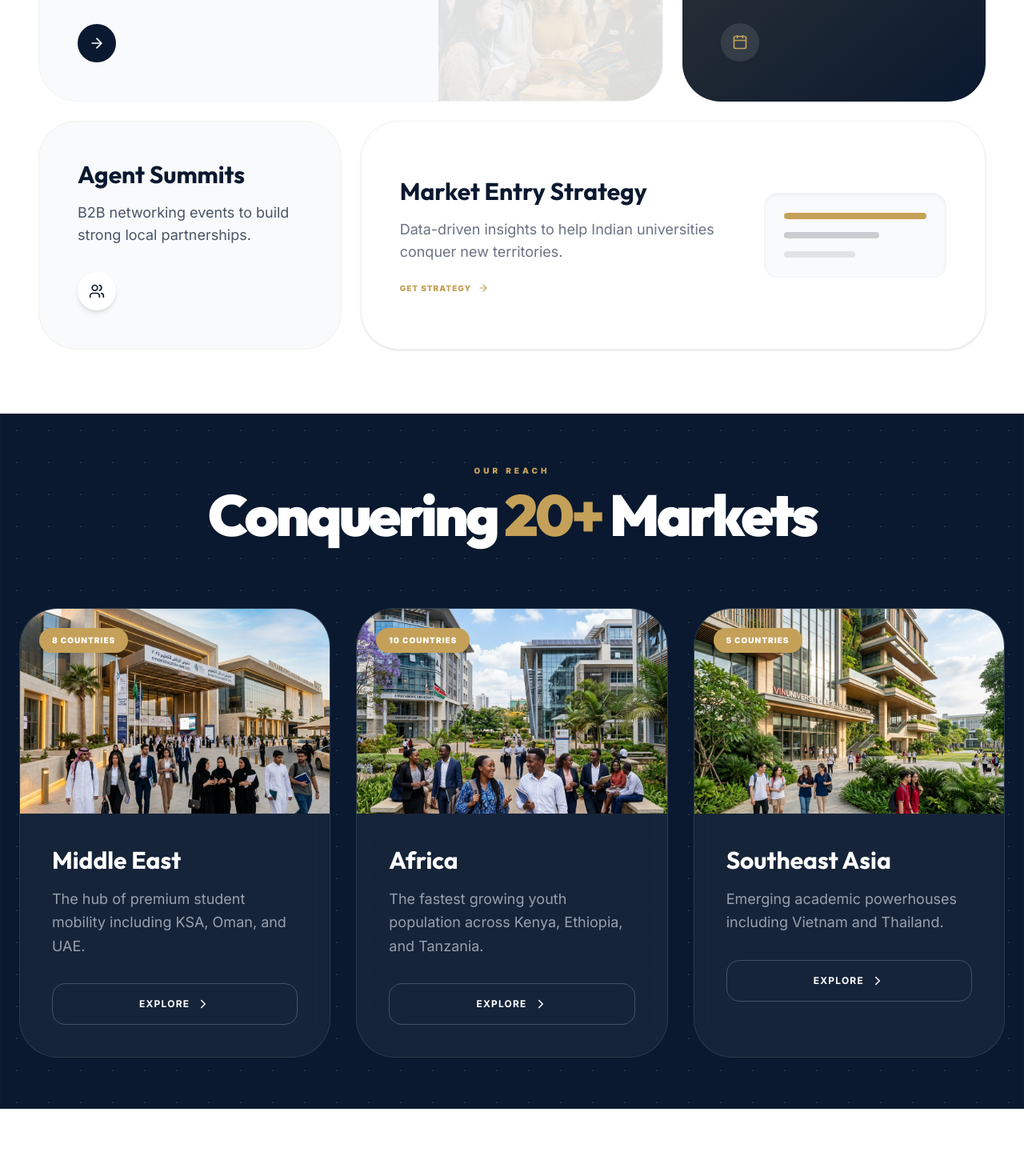
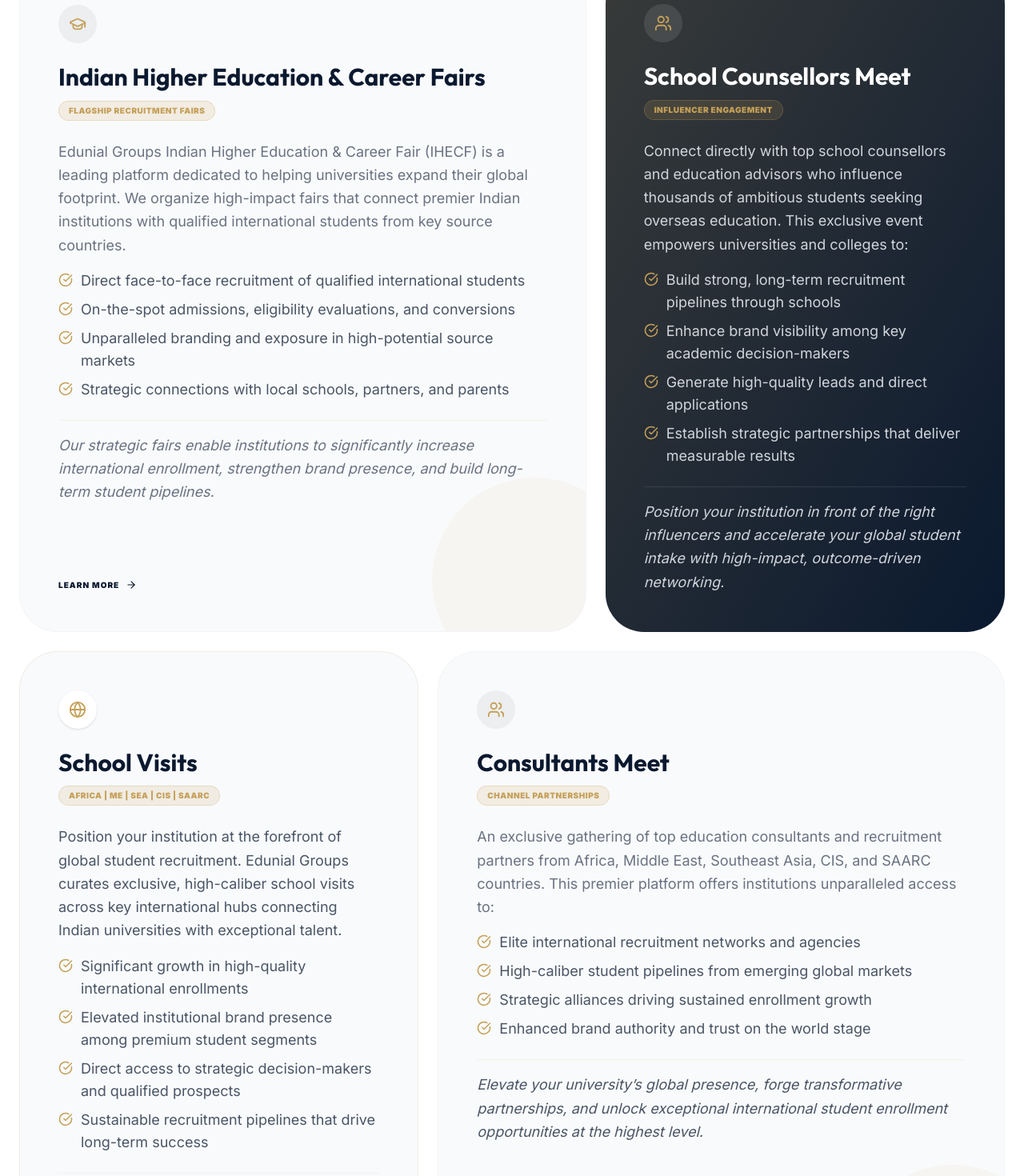
Before and after one commit to samadaktu/ihecf, a React (Vite) app: page / in a window 1280 px wide. Shown: the part 1320-2790 px from the top of the page at 80% size. Built offline with nearby package versions, Linux system fonts and the light colour scheme.

Commit message:
Update CTA content and formatting in Home page

```diff
--- a/src/pages/Home.jsx
+++ b/src/pages/Home.jsx
@@ -58,21 +58,21 @@
             className="flex flex-col items-center text-center max-w-5xl mx-auto"
           >
             <motion.div variants={itemVariants} className="inline-flex items-center gap-2 px-4 py-2 bg-secondary/10 text-secondary border border-secondary/20 rounded-full text-[10px] md:text-xs font-black uppercase tracking-widest mb-6 md:mb-8 backdrop-blur-sm">
-              <Sparkles size={14} /> The Global Bridge for Higher Education
+              <Sparkles size={14} /> Empowering Indian Excellence on the Global Stage
             </motion.div>
 
             <motion.h1
               variants={itemVariants}
-              className="text-4xl sm:text-5xl md:text-8xl lg:text-9xl text-white mb-6 md:mb-8 leading-[1] md:leading-[0.9] font-black tracking-tighter"
+              className="text-3xl sm:text-5xl md:text-7xl lg:text-7xl text-white mb-6 md:mb-8 leading-[1] md:leading-[0.9] font-black tracking-tighter"
             >
-              Building <span className="text-secondary italic">Futures</span> Beyond Borders
+              Your Strategic <span className="text-secondary italic">Compass</span> in the International Education Market
             </motion.h1>
 
             <motion.p
               variants={itemVariants}
               className="text-base md:text-2xl text-gray-300 mb-8 md:mb-12 leading-relaxed max-w-3xl"
             >
-              IHECF connects world-class Indian universities with over 30,000+ ambitious students across 20+ countries through high-impact recruitment experiences.
+              Navigate the rapidly growing international student market with confidence. The IHECF by Edunial Groups is your proven strategic platform to recruit high-quality students from Africa, Middle East, Southeast Asia, CIS Countries, and SAARC nations.
             </motion.p>
 
             <motion.div variants={itemVariants} className="flex flex-col sm:flex-row justify-center gap-4 md:gap-6 w-full sm:w-auto">
@@ -110,57 +110,169 @@
 
       {/* Bento Grid Features - Responsive Grid */}
       <section className="section-padding max-w-7xl mx-auto">
-        <div className="flex flex-col md:flex-row justify-between items-start md:items-end mb-12 md:mb-16 gap-6 md:gap-8 px-6">
+        <div className="flex flex-col md:flex-row justify-between items-start md:items-end mb-12 md:mb-16 gap-6 md:gap-8">
           <div className="max-w-2xl">
-            <h2 className="text-3xl md:text-6xl font-black tracking-tighter mb-4 text-primary">Strategic <span className="text-secondary italic">Solutions</span></h2>
-            <p className="text-gray-500 text-base md:text-lg">We engineer conversion-focused recruitment ecosystems.</p>
+            <h2 className="text-3xl md:text-6xl font-black tracking-tighter mb-4 text-primary">Strategic <span className="text-secondary italic">Excellence</span> for International Expansion</h2>
+            <p className="text-gray-500 text-base md:text-lg">Join hands with Edunial Groups (IHECF) to access a complete ecosystem of services tailored to help Indian universities and colleges attract high-quality international students and achieve ambitious global enrollment targets.</p>
           </div>
-          <Link to="/services" className="text-primary font-black flex items-center gap-2 hover:text-secondary transition-colors text-[10px] md:text-sm uppercase tracking-widest border-b-2 border-secondary pb-1">All Services <ChevronRight size={18}/></Link>
+          <Link to="/services" className="text-primary font-black flex items-center gap-2 hover:text-secondary transition-colors text-[10px] md:text-sm uppercase tracking-widest border-b-2 border-secondary pb-1">All Services <ChevronRight size={18} /></Link>
         </div>
 
-        <div className="grid grid-cols-1 md:grid-cols-12 gap-4 md:gap-6 px-6">
-          <motion.div whileHover={{ y: -5 }} className="md:col-span-8 bg-gray-50 rounded-[2rem] md:rounded-[3rem] p-8 md:p-12 border border-gray-100 group relative overflow-hidden">
+        <div className="grid grid-cols-1 md:grid-cols-12 gap-4 md:gap-6">
+          <motion.div whileHover={{ y: -5 }} className="md:col-span-7 bg-gray-50 rounded-[2rem] md:rounded-[3rem] p-6 sm:p-8 md:p-12 border border-gray-100 group relative overflow-hidden flex flex-col justify-between">
             <div className="relative z-10">
-              <h3 className="text-2xl md:text-3xl font-bold mb-3 md:mb-4">Indian Higher Education Fairs</h3>
-              <p className="text-gray-500 max-w-md mb-6 md:mb-8 text-sm md:text-lg">Flagship B2C events connecting admission directors with qualified students in premium venues.</p>
-              <Link to="/services" className="w-10 h-10 md:w-12 md:h-12 bg-primary text-white rounded-full flex items-center justify-center group-hover:bg-secondary transition-all">
-                <ArrowRight size={20} />
+              <div className="w-10 h-10 md:w-12 md:h-12 bg-primary/5 text-primary rounded-full flex items-center justify-center mb-6">
+                <GraduationCap size={22} className="text-secondary" />
+              </div>
+              <h3 className="text-2xl md:text-3xl font-bold mb-2 text-primary leading-tight">Indian Higher Education & Career Fairs</h3>
+              <span className="text-[9px] md:text-[10px] bg-secondary/15 text-secondary border border-secondary/25 px-3 py-1 rounded-full font-black uppercase tracking-wider mb-6 inline-block">
+                Flagship Recruitment Fairs
+              </span>
+              <p className="text-gray-500 text-sm md:text-lg mb-4 leading-relaxed">
+                Edunial Groups Indian Higher Education & Career Fair (IHECF) is a leading platform dedicated to helping universities expand their global footprint. We organize high-impact fairs that connect premier Indian institutions with qualified international students from key source countries.
+              </p>
+              <ul className="space-y-2 mb-6">
+                {[
+                  "Direct face-to-face recruitment of qualified international students",
+                  "On-the-spot admissions, eligibility evaluations, and conversions",
+                  "Unparalleled branding and exposure in high-potential source markets",
+                  "Strategic connections with local schools, partners, and parents"
+                ].map((bullet, idx) => (
+                  <li key={idx} className="flex items-start gap-2.5 text-sm md:text-lg text-gray-600">
+                    <CheckCircle size={18} className="text-secondary shrink-0 mt-1" />
+                    <span>{bullet}</span>
+                  </li>
+                ))}
+              </ul>
+              <p className="text-gray-500 text-sm md:text-lg italic leading-relaxed border-t border-secondary/10 pt-4">
+                Our strategic fairs enable institutions to significantly increase international enrollment, strengthen brand presence, and build long-term student pipelines.
+              </p>
+            </div>
+            <div className="mt-8 z-10">
+              <Link to="/service/education-fairs" className="inline-flex items-center gap-2 text-primary font-black uppercase tracking-widest text-[10px] hover:text-secondary transition-colors">
+                Learn More <ArrowRight size={14} />
               </Link>
             </div>
             <div className="absolute bottom-0 right-0 w-48 md:w-64 h-48 md:h-64 bg-secondary/5 rounded-full translate-x-1/4 translate-y-1/4 group-hover:scale-110 transition-transform duration-700" />
-            <img src="/student_interaction_fair.png" className="absolute -bottom-10 -right-10 w-64 md:w-80 opacity-10 group-hover:opacity-20 transition-opacity" alt="" />
           </motion.div>
 
-          <motion.div whileHover={{ y: -5 }} className="md:col-span-4 bg-primary rounded-[2rem] md:rounded-[3rem] p-8 md:p-12 text-white relative overflow-hidden group">
-            <div className="absolute top-0 left-0 w-full h-full bg-gradient-to-br from-secondary/20 to-transparent" />
-            <h3 className="text-2xl md:text-3xl font-bold mb-3 md:mb-4 relative z-10">School Roadshows</h3>
-            <p className="text-gray-400 mb-6 md:mb-8 relative z-10 text-sm md:text-lg">Direct access to the most prestigious international schools.</p>
-            <div className="relative z-10 w-10 h-10 md:w-12 md:h-12 bg-white/10 rounded-full flex items-center justify-center group-hover:bg-secondary transition-all">
-               <Calendar size={20} className="text-secondary group-hover:text-white" />
+          <motion.div whileHover={{ y: -5 }} className="md:col-span-5 bg-primary rounded-[2rem] md:rounded-[3rem] p-6 sm:p-8 md:p-12 text-white relative overflow-hidden group flex flex-col justify-between">
+            <div className="absolute top-0 left-0 w-full h-full bg-gradient-to-br from-secondary/25 to-transparent z-0" />
+            <div className="relative z-10">
+              <div className="w-10 h-10 md:w-12 md:h-12 bg-white/10 text-secondary rounded-full flex items-center justify-center mb-6">
+                <Users size={22} className="text-secondary" />
+              </div>
+              <h3 className="text-2xl md:text-3xl font-bold mb-2 leading-tight">School Counsellors Meet</h3>
+              <span className="text-[9px] md:text-[10px] bg-secondary/15 text-secondary border border-secondary/25 px-3 py-1 rounded-full font-black uppercase tracking-wider mb-6 inline-block">
+                Influencer Engagement
+              </span>
+              <p className="text-gray-300 text-sm md:text-lg mb-4 leading-relaxed">
+                Connect directly with top school counsellors and education advisors who influence thousands of ambitious students seeking overseas education. This exclusive event empowers universities and colleges to:
+              </p>
+              <ul className="space-y-2 mb-6">
+                {[
+                  "Build strong, long-term recruitment pipelines through schools",
+                  "Enhance brand visibility among key academic decision-makers",
+                  "Generate high-quality leads and direct applications",
+                  "Establish strategic partnerships that deliver measurable results"
+                ].map((bullet, idx) => (
+                  <li key={idx} className="flex items-start gap-2.5 text-sm md:text-lg text-gray-300">
+                    <CheckCircle size={18} className="text-secondary shrink-0 mt-1" />
+                    <span>{bullet}</span>
+                  </li>
+                ))}
+              </ul>
+              <p className="text-gray-300 text-sm md:text-lg italic leading-relaxed border-t border-white/10 pt-4">
+                Position your institution in front of the right influencers and accelerate your global student intake with high-impact, outcome-driven networking.
+              </p>
             </div>
           </motion.div>
 
-          <motion.div whileHover={{ y: -5 }} className="md:col-span-4 bg-accent-light rounded-[2rem] md:rounded-[3rem] p-8 md:p-12 border border-secondary/10 group">
-            <h3 className="text-2xl md:text-3xl font-bold text-primary mb-3 md:mb-4">Agent Summits</h3>
-            <p className="text-gray-600 mb-6 md:mb-8 text-sm md:text-lg">B2B networking events to build strong local partnerships.</p>
-            <div className="w-10 h-10 md:w-12 md:h-12 bg-white rounded-full flex items-center justify-center shadow-md text-primary">
-              <Users size={20} />
+          <motion.div whileHover={{ y: -5 }} className="md:col-span-5 bg-accent-light rounded-[2rem] md:rounded-[3rem] p-6 sm:p-8 md:p-12 border border-secondary/15 group flex flex-col justify-between">
+            <div className="relative z-10">
+              <div className="w-10 h-10 md:w-12 md:h-12 bg-white text-secondary rounded-full flex items-center justify-center shadow-sm mb-6">
+                <Globe size={22} className="text-secondary" />
+              </div>
+              <h3 className="text-2xl md:text-3xl font-bold text-primary mb-2 leading-tight">School Visits</h3>
+              <span className="text-[9px] md:text-[10px] bg-secondary/15 text-secondary border border-secondary/25 px-3 py-1 rounded-full font-black uppercase tracking-wider mb-6 inline-block">
+                Africa | ME | SEA | CIS | SAARC
+              </span>
+              <p className="text-gray-600 text-sm md:text-lg mb-4 leading-relaxed">
+                Position your institution at the forefront of global student recruitment. Edunial Groups curates exclusive, high-caliber school visits across key international hubs connecting Indian universities with exceptional talent.
+              </p>
+              <ul className="space-y-2 mb-6">
+                {[
+                  "Significant growth in high-quality international enrollments",
+                  "Elevated institutional brand presence among premium student segments",
+                  "Direct access to strategic decision-makers and qualified prospects",
+                  "Sustainable recruitment pipelines that drive long-term success"
+                ].map((bullet, idx) => (
+                  <li key={idx} className="flex items-start gap-2.5 text-sm md:text-lg text-gray-600">
+                    <CheckCircle size={18} className="text-secondary shrink-0 mt-1" />
+                    <span>{bullet}</span>
+                  </li>
+                ))}
+              </ul>
+              <p className="text-gray-500 text-sm md:text-lg italic leading-relaxed border-t border-secondary/10 pt-4">
+                Elevate your university’s global standing and secure a competitive advantage in international education through targeted, results-oriented market penetration.
+              </p>
             </div>
           </motion.div>
 
-          <motion.div whileHover={{ y: -5 }} className="md:col-span-8 bg-white rounded-[2rem] md:rounded-[3rem] p-8 md:p-12 border border-gray-100 shadow-sm flex flex-col sm:flex-row gap-6 md:gap-10 items-center overflow-hidden group">
-             <div className="flex-1">
-               <h3 className="text-2xl md:text-3xl font-bold mb-3 md:mb-4">Market Entry Strategy</h3>
-               <p className="text-gray-500 mb-6 text-sm md:text-lg">Data-driven insights to help Indian universities conquer new territories.</p>
-               <Link to="/contact" className="text-secondary font-black flex items-center gap-2 group-hover:gap-4 transition-all uppercase tracking-widest text-[10px]">Get Strategy <ArrowRight size={14}/></Link>
+          <motion.div whileHover={{ y: -5 }} className="md:col-span-7 bg-gray-50 rounded-[2rem] md:rounded-[3rem] p-6 sm:p-8 md:p-12 border border-gray-100 group flex flex-col justify-between relative overflow-hidden">
+            <div className="relative z-10">
+              <div className="w-10 h-10 md:w-12 md:h-12 bg-primary/5 text-primary rounded-full flex items-center justify-center mb-6">
+                <Users size={22} className="text-secondary" />
               </div>
-             <div className="w-full sm:w-1/3 bg-gray-50 rounded-2xl p-6 border border-gray-100 shadow-inner group-hover:rotate-3 transition-transform">
-                <div className="space-y-3 md:space-y-4">
-                  {[1, 2, 3].map(i => (
-                    <div key={i} className={`h-1.5 md:h-2 rounded-full ${i===1 ? 'w-full bg-secondary' : i===2 ? 'w-2/3 bg-primary/20' : 'w-1/2 bg-primary/10'}`} />
+              <h3 className="text-2xl md:text-3xl font-bold mb-2 text-primary leading-tight">Consultants Meet</h3>
+              <span className="text-[9px] md:text-[10px] bg-secondary/15 text-secondary border border-secondary/25 px-3 py-1 rounded-full font-black uppercase tracking-wider mb-6 inline-block">
+                Channel Partnerships
+              </span>
+              <p className="text-gray-500 text-sm md:text-lg mb-4 leading-relaxed">
+                An exclusive gathering of top education consultants and recruitment partners from Africa, Middle East, Southeast Asia, CIS, and SAARC countries. This premier platform offers institutions unparalleled access to:
+              </p>
+              <ul className="space-y-2 mb-6">
+                {[
+                  "Elite international recruitment networks and agencies",
+                  "High-caliber student pipelines from emerging global markets",
+                  "Strategic alliances driving sustained enrollment growth",
+                  "Enhanced brand authority and trust on the world stage"
+                ].map((bullet, idx) => (
+                  <li key={idx} className="flex items-start gap-2.5 text-sm md:text-lg text-gray-600">
+                    <CheckCircle size={18} className="text-secondary shrink-0 mt-1" />
+                    <span>{bullet}</span>
+                  </li>
                 ))}
+              </ul>
+              <p className="text-gray-600 text-sm md:text-lg italic leading-relaxed border-t border-secondary/10 pt-4">
+                Elevate your university’s global presence, forge transformative partnerships, and unlock exceptional international student enrollment opportunities at the highest level.
+              </p>
             </div>
+            <div className="absolute bottom-0 right-0 w-48 md:w-64 h-48 md:h-64 bg-secondary/5 rounded-full translate-x-1/4 translate-y-1/4 group-hover:scale-110 transition-transform duration-700" />
+          </motion.div>
+
+          <motion.div whileHover={{ y: -5 }} className="md:col-span-12 bg-white rounded-[2rem] md:rounded-[3rem] p-6 sm:p-8 md:p-12 border border-gray-100 shadow-sm flex flex-col md:flex-row gap-6 md:gap-12 items-center overflow-hidden group relative">
+            <div className="flex-1 z-10">
+              <div className="w-10 h-10 md:w-12 md:h-12 bg-secondary/10 text-secondary rounded-full flex items-center justify-center mb-6">
+                <Sparkles size={22} className="text-secondary" />
               </div>
+              <h3 className="text-2xl md:text-3xl font-bold mb-2 text-primary leading-tight">Market Entry Solutions</h3>
+              <span className="text-[9px] md:text-[10px] bg-secondary/15 text-secondary border border-secondary/25 px-3 py-1 rounded-full font-black uppercase tracking-wider mb-6 inline-block">
+                Strategic Expansion
+              </span>
+              <p className="text-gray-500 text-sm md:text-lg leading-relaxed mb-6">
+                Unlock new frontiers in international student recruitment. We empower Indian universities and colleges with strategic market entry solutions to successfully penetrate high-potential countries, establish a strong presence, and rapidly scale global enrollments.
+              </p>
+              <Link to="/contact" className="text-secondary font-black flex items-center gap-2 group-hover:gap-4 transition-all uppercase tracking-widest text-[10px]">
+                Get Strategy <ArrowRight size={14} />
+              </Link>
+            </div>
+            <div className="flex-1 bg-gray-50 rounded-2xl p-5 sm:p-8 md:p-10 border border-gray-100 shadow-inner z-10">
+              <p className="text-gray-600 text-sm md:text-lg leading-relaxed">
+                From in-depth market intelligence and localized branding to on-ground activation and sustainable recruitment channels — we help you dominate new markets with confidence and deliver measurable growth.
+              </p>
+            </div>
+            <div className="absolute top-0 right-0 w-96 h-96 bg-accent-light/30 rounded-full translate-x-1/3 -translate-y-1/3 group-hover:scale-110 transition-transform duration-1000 z-0" />
           </motion.div>
         </div>
       </section>
@@ -198,7 +310,7 @@
                   <h3 className="text-2xl md:text-3xl text-white font-bold mb-3 md:mb-4">{region.name}</h3>
                   <p className="text-gray-400 text-sm md:text-lg leading-relaxed mb-6 md:mb-8">{region.desc}</p>
                   <Link to="/gallery" className="w-full py-3 md:py-4 border border-white/20 rounded-xl md:rounded-2xl text-white font-bold text-xs uppercase tracking-widest flex items-center justify-center gap-2 group-hover:bg-white group-hover:text-primary transition-all">
-                    Explore <ChevronRight size={18}/>
+                    Explore <ChevronRight size={18} />
                   </Link>
                 </div>
               </motion.div>
@@ -235,7 +347,7 @@
                 </div>
                 <div className="p-6 md:p-8">
                   <div className="flex items-center gap-2 text-secondary font-black text-[8px] md:text-[10px] uppercase tracking-widest mb-1 md:mb-2">
-                     <Globe size={12}/> {event.country}
+                    <Globe size={12} /> {event.country}
                   </div>
                   <h3 className="text-lg md:text-xl font-bold text-primary mb-3 md:mb-4 leading-tight group-hover:text-secondary transition-colors">{event.title}</h3>
                   <div className="flex items-center gap-2 text-gray-400 text-xs mb-6 md:mb-8">
@@ -271,8 +383,8 @@
 
           <div className="grid grid-cols-1 lg:grid-cols-2 gap-10 md:gap-16 items-center relative z-10">
             <div>
-              <h2 className="text-3xl md:text-6xl text-white font-black tracking-tighter mb-6 md:mb-8 leading-[1.1]">Ready to <span className="text-secondary">Transform</span> Your Recruitment?</h2>
-              <p className="text-gray-400 text-base md:text-xl mb-8 md:mb-12 leading-relaxed">Join the most effective platform for Indian Higher Education mobility.</p>
+              <h2 className="text-3xl md:text-6xl text-white font-black tracking-tighter mb-6 md:mb-8 leading-[1.1]">Ready to <span className="text-secondary">Lead in</span> Global Student Recruitment?</h2>
+              <p className="text-gray-400 text-base md:text-xl mb-8 md:mb-12 leading-relaxed">Become part of India’s most influential platform for higher education internationalization. Partner with Edunial Groups IHECF to expand your reach, attract high-caliber international students, and build sustainable world-class enrollment pipelines.</p>
               <div className="flex flex-col sm:flex-row gap-4 md:gap-6">
                 <Link to="/contact" className="btn-secondary px-10 py-4 text-base md:text-lg justify-center">Start Today</Link>
                 <div className="flex items-center justify-center gap-4 text-white group cursor-pointer">
```
Lines whose indentation alone changed are shown as unchanged.
